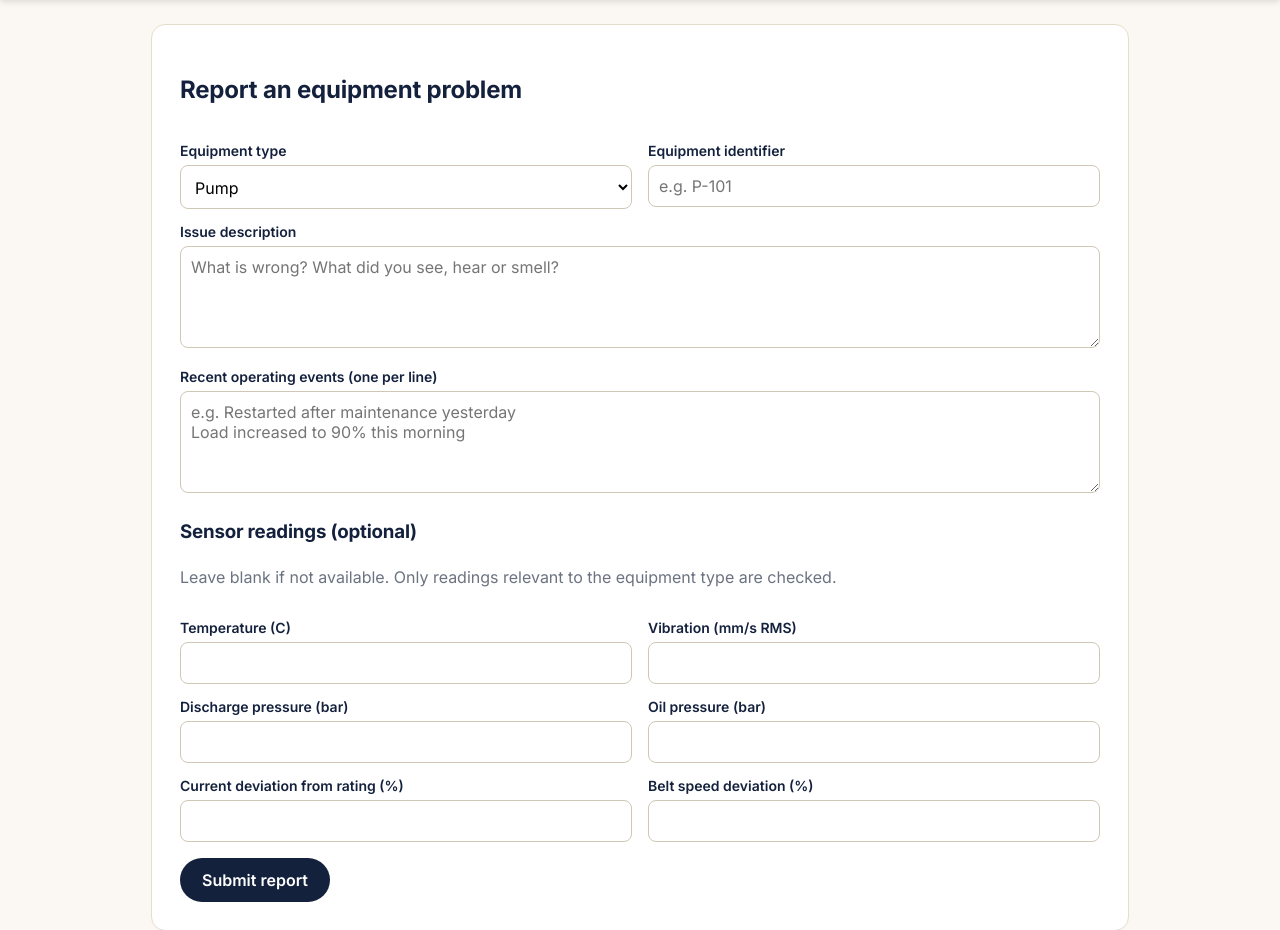
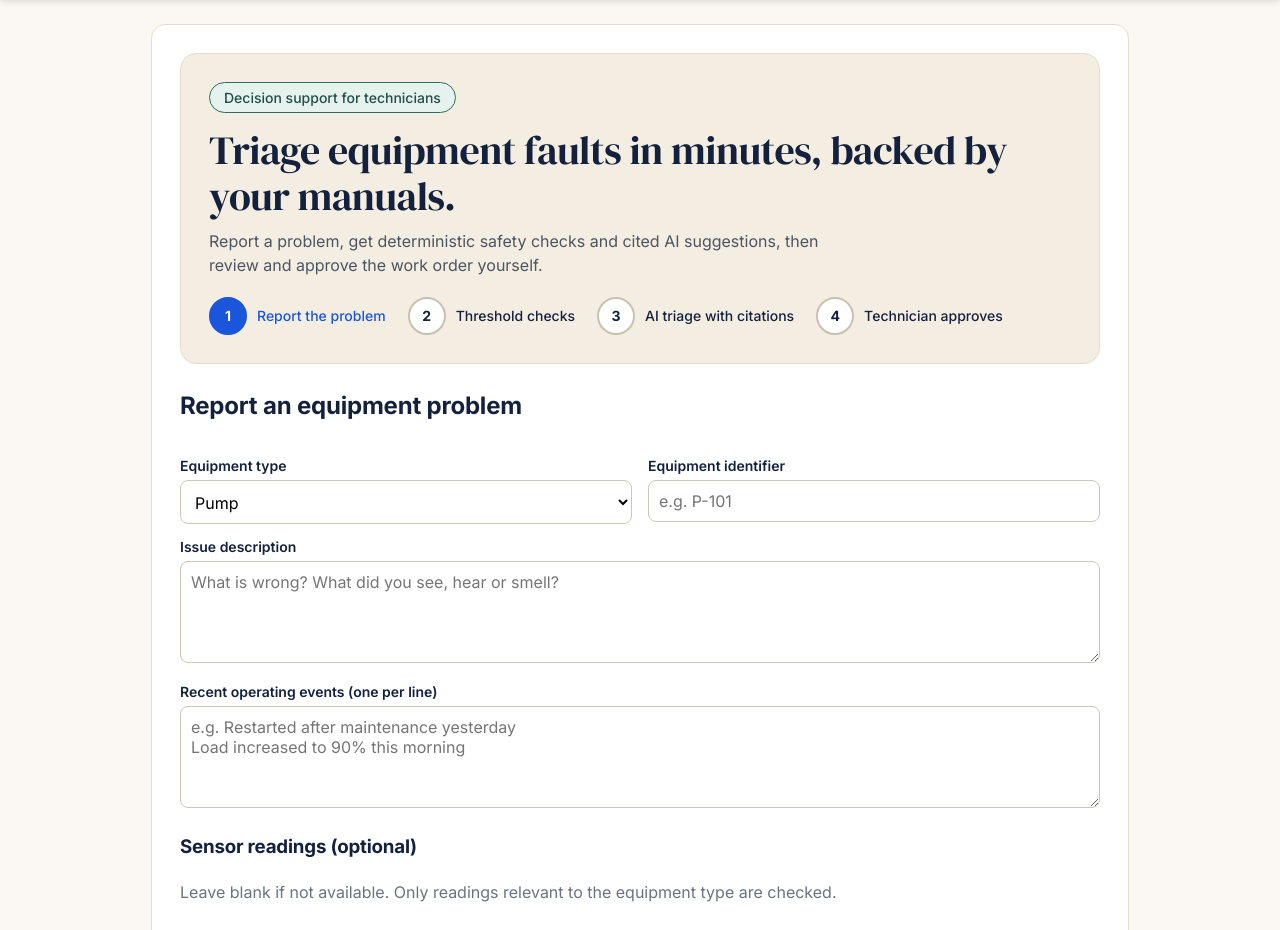
Before and after one commit to rupnawarpratik88/triage-assistant, a FastAPI app: page / in a window 1280 px wide. Shown: the part 109-1039 px from the top of the page. Run offline with FastAPI, Linux system fonts and the light colour scheme.

Commit message:
style: home page hero with light tagline card and numbered steps

```diff
--- a/app/templates/new_report.html
+++ b/app/templates/new_report.html
@@ -1,11 +1,23 @@
 {% extends "base.html" %}
 {% block title %}New report{% endblock %}
 {% block content %}
+<section class="hero">
+  <span class="pill">Decision support for technicians</span>
+  <h1>Triage equipment faults in minutes, backed by your manuals.</h1>
+  <p>Report a problem, get deterministic safety checks and cited AI suggestions, then review and approve the work order yourself.</p>
+  <div class="steps">
+    <div class="step on"><span class="circle">1</span> Report the problem</div>
+    <div class="step"><span class="circle">2</span> Threshold checks</div>
+    <div class="step"><span class="circle">3</span> AI triage with citations</div>
+    <div class="step"><span class="circle">4</span> Technician approves</div>
+  </div>
+</section>
+
 <h2>Report an equipment problem</h2>
 {% if errors %}
 <div class="errors"><ul>{% for e in errors %}<li>{{ e }}</li>{% endfor %}</ul></div>
 {% endif %}
-<form method="post" action="/reports">
+<form method="post" action="/reports" data-loading="Submitting...">
   <div class="grid">
     <div>
       <label>Equipment type</label>
```
